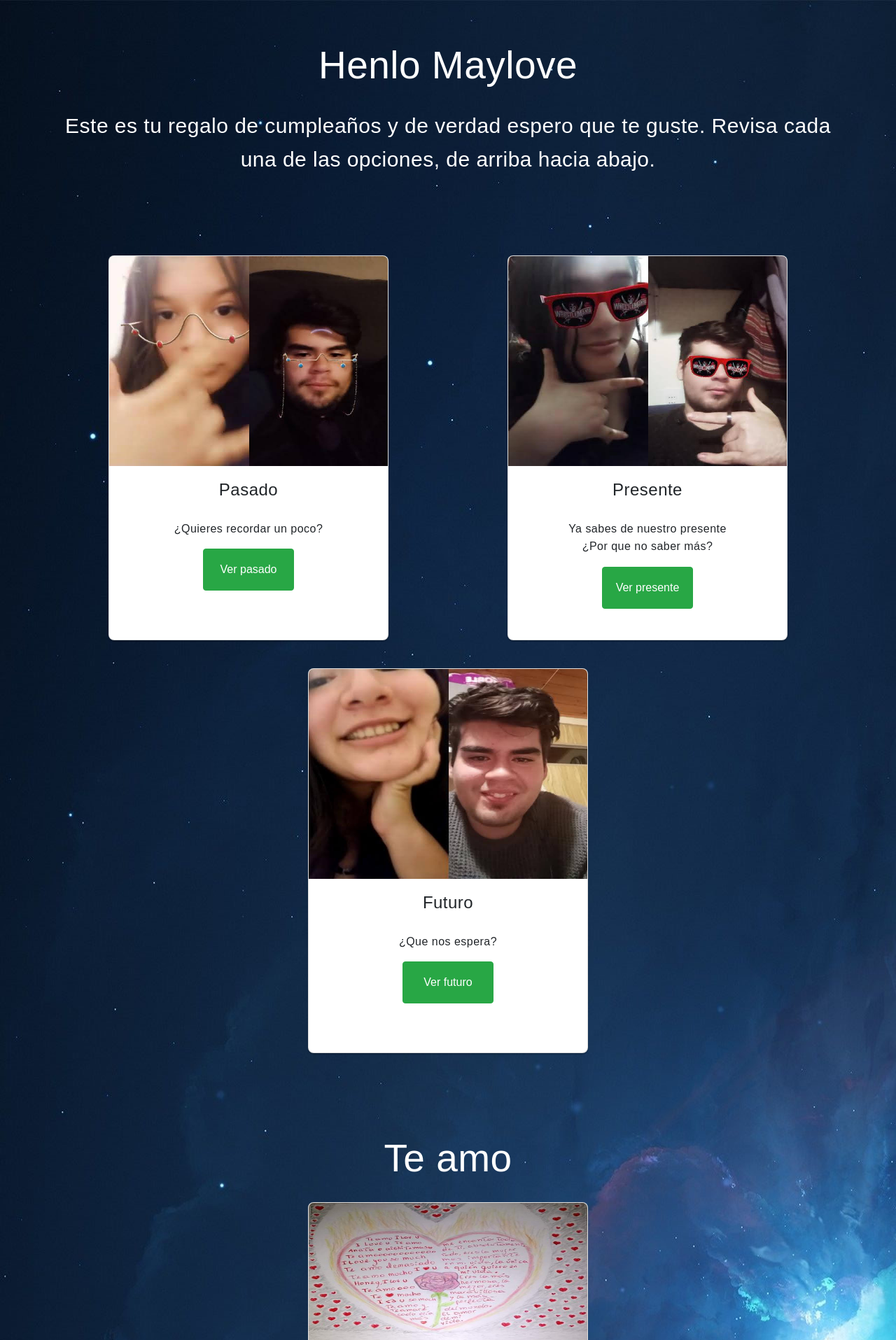
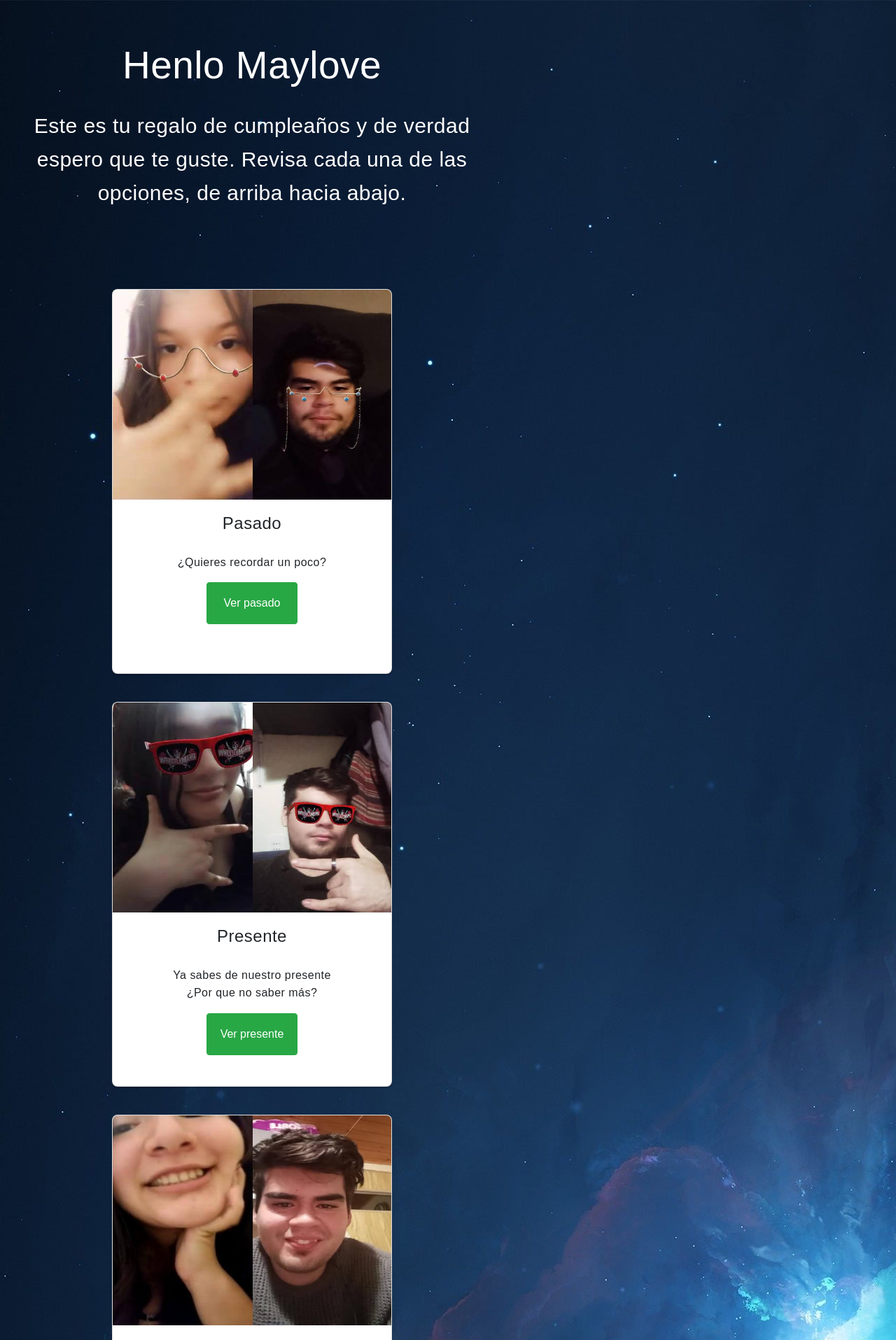
Before and after one commit to tecno-vgvs/proy_may, a Django app: page / in a window 1280 px wide. Shown: the top 1915 px of the page at 70% size. Run offline with Django 3.2, Linux system fonts and the light colour scheme; some libraries are stand-ins or nearby versions.

Commit message:
probando git en vs

```diff
--- a/maylov_proy/core_may/static/core_may/css/galeria.css
+++ b/maylov_proy/core_may/static/core_may/css/galeria.css
@@ -5,6 +5,8 @@ body {
       margin: 0;
       padding: 0;
       background-image: url("../img/fondo3.jpg");
+      max-height: 1520px;
+      max-width: 720px;
 }
 
 body {
```
